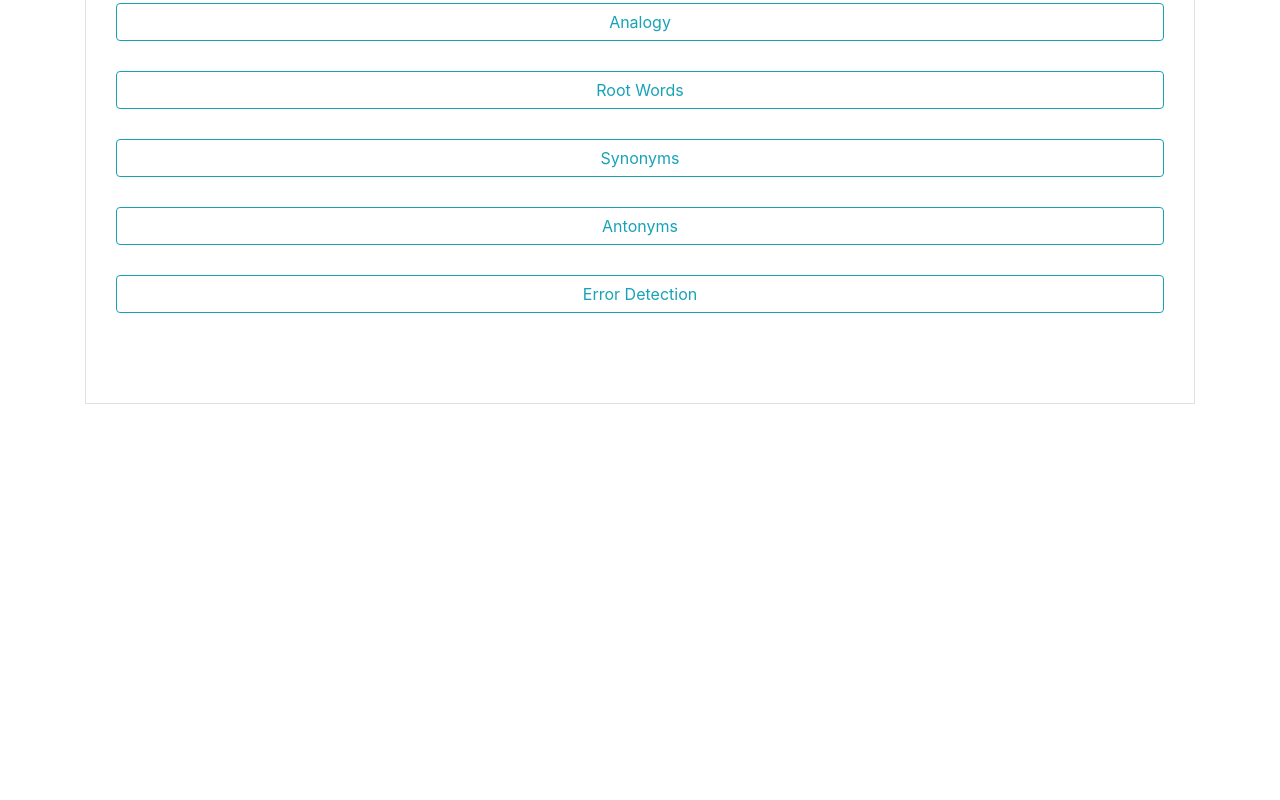
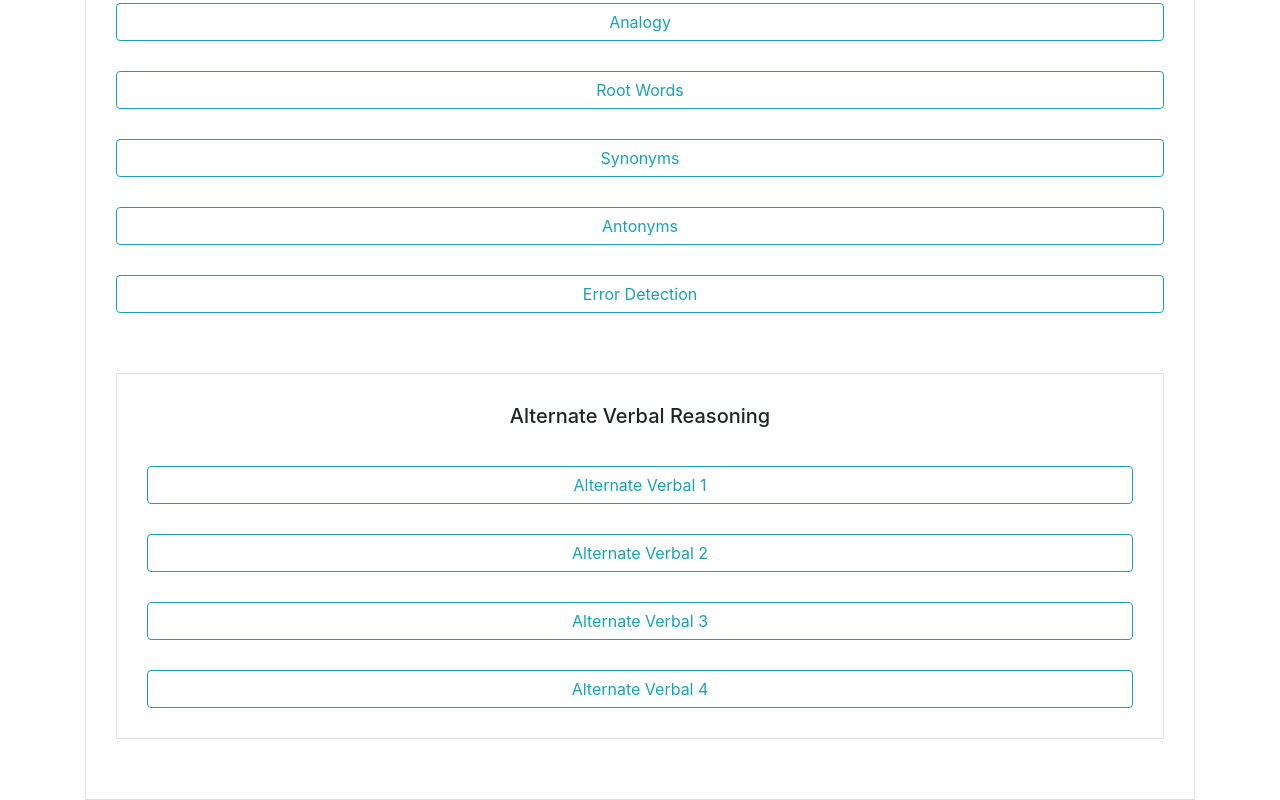
Before and after one commit to sparkteamgames/placement-training, a website: page verbal-reasoning.html in a window 1280 px wide. Shown: the part 1072-1872 px from the top of the page. Before the commit the page ends 1476 px from the top, so only its background shows below. Drawn offline with Linux system fonts and the light colour scheme.

Commit message:
Update verbal-reasoning.html

```diff
--- a/verbal-reasoning.html
+++ b/verbal-reasoning.html
@@ -89,7 +89,19 @@
               <a class="btn btn-outline-info btn-block"href="https://youtu.be/io0glon16oQ" target="_blank">Antonyms</a>
             <br>
               <a class="btn btn-outline-info btn-block"href="https://youtu.be/v39MUJnM3sM" target="_blank">Error Detection</a>
-            <br><br>
+            <br>
+            <br>
+            <div class="lead border" style="padding: 30px;">
+                <h5>Alternate Verbal Reasoning</h5><br>
+                  <a class="btn btn-outline-info btn-block" href="https://youtu.be/0rYuJrRYmpI" target="_blank">Alternate Verbal 1</a>
+                  <br>
+                  <a class="btn btn-outline-info btn-block" href="https://youtu.be/1jjpqnB6UKU" target="_blank">Alternate Verbal 2</a>
+                  <br>
+                  <a class="btn btn-outline-info btn-block" href="https://youtu.be/IWLKoRfS9sM" target="_blank">Alternate Verbal 3</a>
+                  <br>
+                  <a class="btn btn-outline-info btn-block" href="https://youtu.be/1O5B_U1uRgA" target="_blank">Alternate Verbal 4</a>
+            </div>
+            <br>
           </div>
       </div>
     </div>
```
